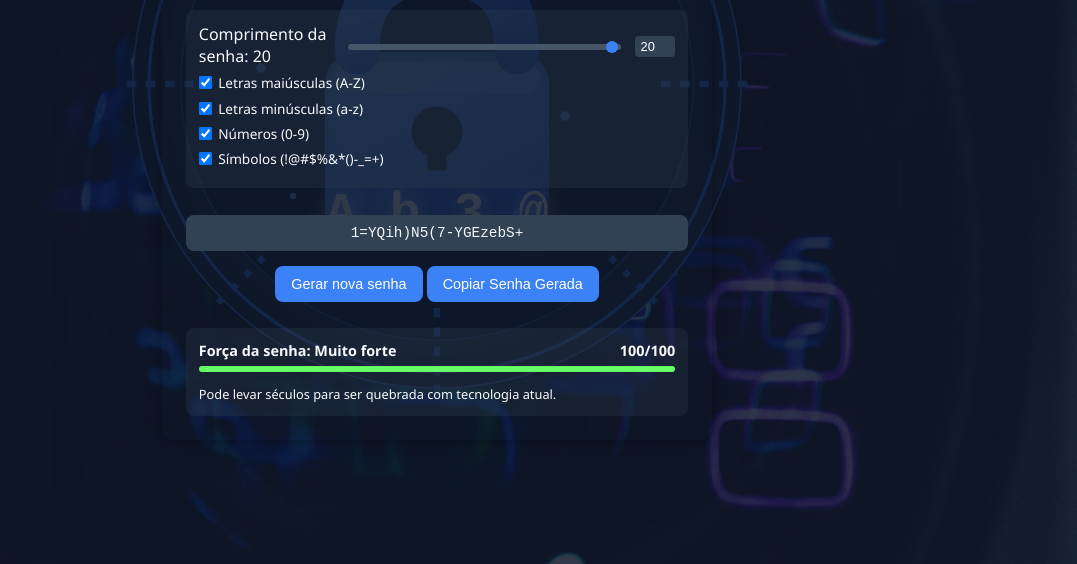
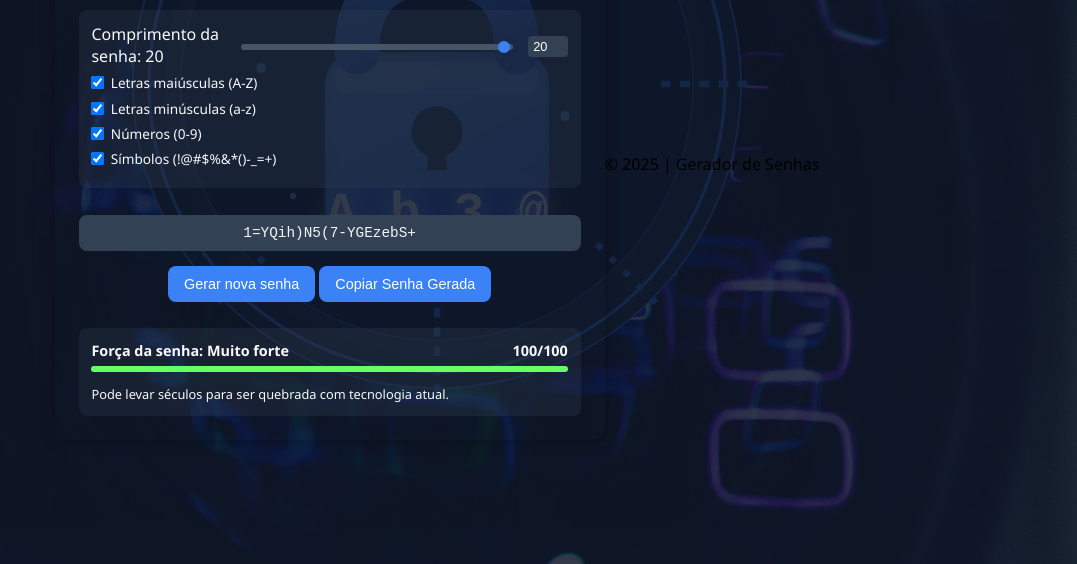
Before and after one commit to oseasfr/gerador-de-senhas, a plain HTML site: page index.html in a window 1280 px wide. Shown: the part 236-800 px from the top of the page, without its empty margins (203-1280 px from the left). Drawn offline with Linux system fonts and the light colour scheme.

Commit message:
Update index.html

```diff
--- a/index.html
+++ b/index.html
@@ -333,8 +333,10 @@
         </div>
       </div>
     </div>
+     <div class="footer">
+            <p>© 2025 | Gerador de Senhas</p>
+        </div>
   </div>
-
   <script src="js/password-strength.js"></script>
   <script src="js/scripts.js"></script>
 </body>
```
